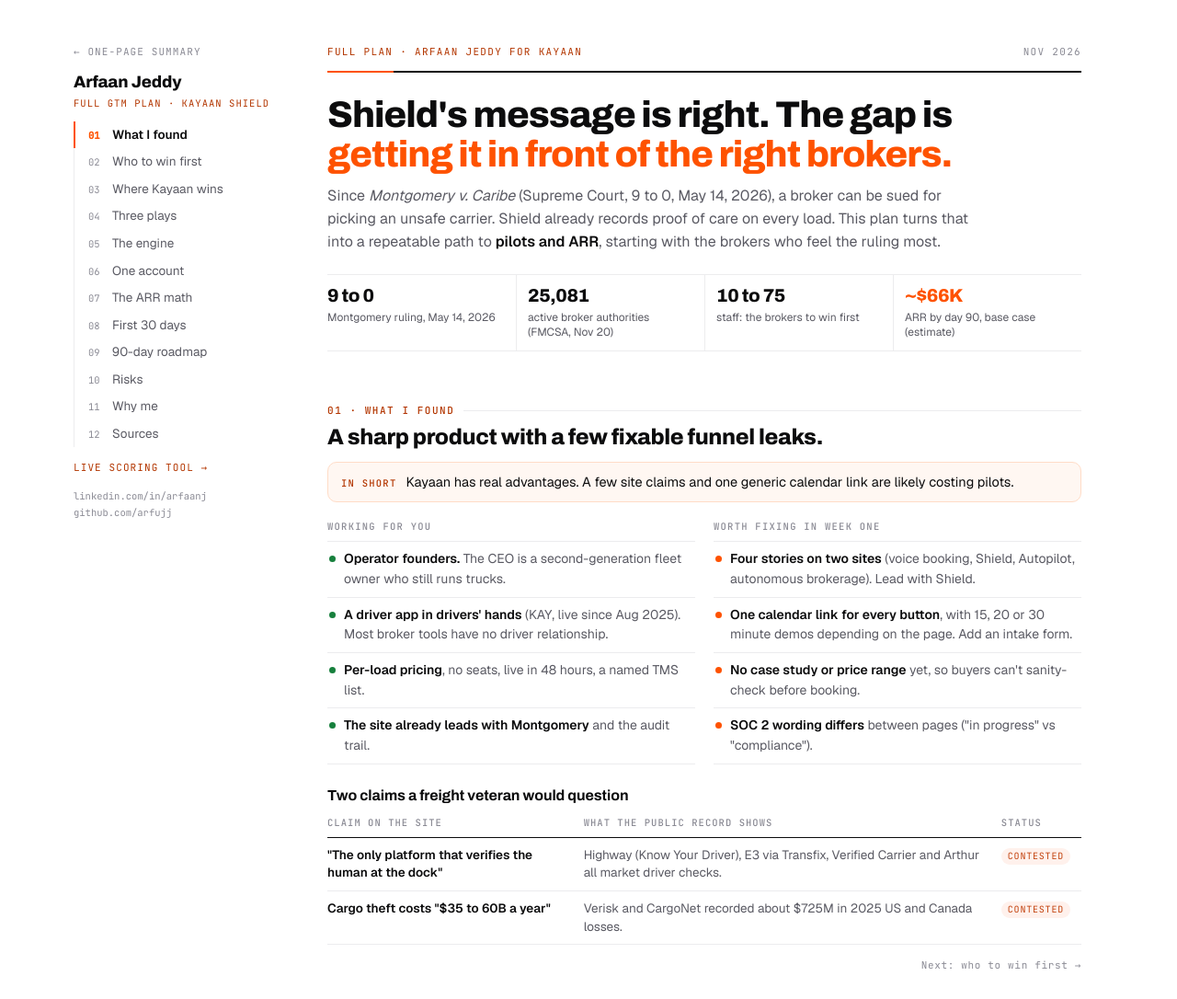
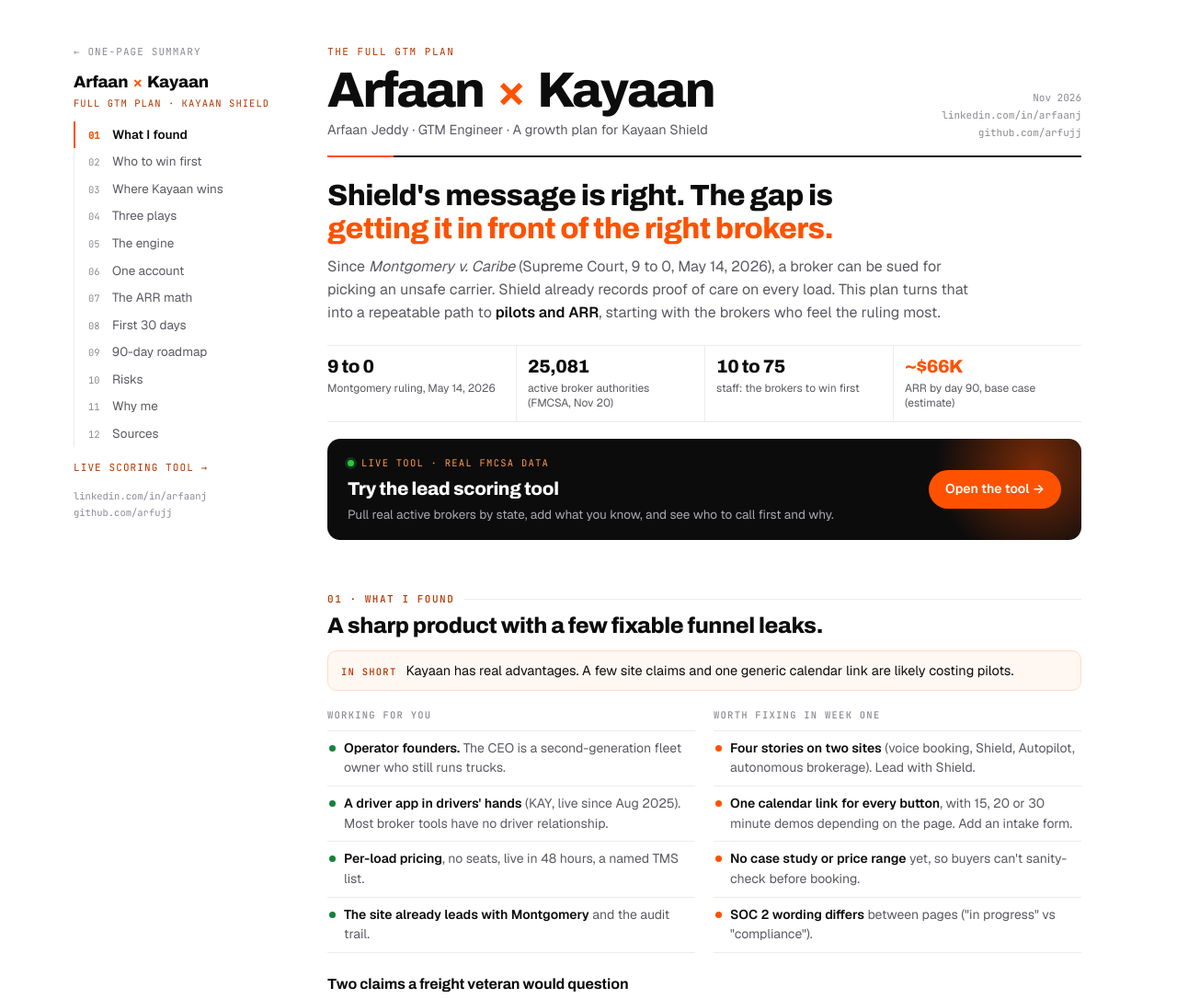
Before and after one commit to arfujj/kayaan-gtm, a plain HTML site: page plan/index.html in a window 1280 px wide. Shown: the top 1086 px of the page at 92% size. Drawn offline with nearby package versions, Linux system fonts and the light colour scheme.

Commit message:
Arfaan x Kayaan headings and prominent live tool callouts
Co-Authored-By: Claude Opus 5.5 <noreply@anthropic.com>

```diff
--- a/plan/index.html
+++ b/plan/index.html
@@ -3,7 +3,7 @@
 <head>
 <meta charset="utf-8">
 <meta name="viewport" content="width=device-width, initial-scale=1, viewport-fit=cover">
-<title>Kayaan Shield GTM Plan</title>
+<title>Arfaan × Kayaan · Full Plan</title>
 <meta name="description" content="The full GTM plan for Kayaan Shield by Arfaan Jeddy: research, who to win first, three plays, the acquisition engine, the ARR math and a 90-day roadmap.">
 <meta property="og:title" content="Kayaan Shield GTM Plan · Arfaan Jeddy">
 <meta property="og:description" content="Research, who to win first, three plays, the acquisition engine, the ARR math and a 90-day roadmap.">
@@ -188,6 +188,25 @@ ol.src a{color:var(--muted)}
   .play,tr,.arr,.phases{break-inside:avoid}
   h2,h3,.sh{break-after:avoid}
 }
+.mast{display:flex;justify-content:space-between;align-items:flex-end;gap:12px 24px;flex-wrap:wrap;padding-bottom:16px;border-bottom:2px solid var(--ink);position:relative}
+.mast::after{content:"";position:absolute;left:0;bottom:-2px;width:72px;height:2px;background:var(--brand)}
+.mast .for{font-family:var(--mono);font-size:11px;letter-spacing:.14em;text-transform:uppercase;color:var(--brand-ink)}
+h1.name{font-family:var(--display);font-weight:800;font-size:clamp(38px,6.4vw,54px);line-height:.95;letter-spacing:-.035em;margin:8px 0 6px}
+.mast .role{margin:0;font-size:14.5px;color:var(--muted)}
+.mast .meta{display:flex;flex-direction:column;align-items:flex-end;gap:2px;font-family:var(--mono);font-size:11px;color:var(--subtle)}
+.thesis{font-family:var(--display);font-weight:800;font-size:clamp(24px,3.4vw,32px);line-height:1.12;letter-spacing:-.02em;margin:24px 0 12px;text-wrap:balance}
+.thesis em{font-style:normal;color:var(--brand)}
+@media (max-width:640px){.mast .meta{align-items:flex-start}}
+.try{display:grid;grid-template-columns:1fr auto;gap:14px 24px;align-items:center;background:#0c0c0d;color:#f2f2f4;border-radius:14px;padding:18px 22px;text-decoration:none;position:relative;overflow:hidden}
+.try::before{content:"";position:absolute;right:-60px;top:-80px;width:220px;height:220px;border-radius:50%;background:radial-gradient(circle,rgba(254,82,0,.45),transparent 70%);pointer-events:none}
+.try small{display:flex;align-items:center;gap:8px;font-family:var(--mono);font-size:10.5px;letter-spacing:.12em;text-transform:uppercase;color:#ff9a4a}
+.try small i{width:7px;height:7px;border-radius:50%;background:#28c840;box-shadow:0 0 0 3px rgba(40,200,64,.2)}
+.try strong{display:block;font-family:var(--display);font-weight:800;font-size:20px;letter-spacing:-.015em;margin:4px 0 2px;color:#fff}
+.try span.d{display:block;font-size:13.5px;color:#a9a9b2}
+.try .go{position:relative;display:inline-flex;align-items:center;gap:8px;background:#fe5200;color:#fff;border-radius:999px;padding:10px 18px;font-weight:600;font-size:14px;white-space:nowrap}
+.try:hover .go{background:#ff6a1f}
+@media (max-width:620px){.try{grid-template-columns:1fr}.try .go{justify-self:start}}
+.x{color:var(--brand);font-weight:700;margin:0 .08em}
 </style>
 </head>
 <body>
@@ -195,7 +214,7 @@ ol.src a{color:var(--muted)}
 
 <aside class="rail">
   <a class="back" href="../">← One-page summary</a>
-  <div class="who">Arfaan Jeddy<small>Full GTM plan · Kayaan Shield</small></div>
+  <div class="who">Arfaan <span class="x">×</span> Kayaan<small>Full GTM plan · Kayaan Shield</small></div>
   <nav aria-label="Sections">
     <a href="#found"><span>01</span>What I found</a>
     <a href="#who"><span>02</span>Who to win first</a>
@@ -215,8 +234,13 @@ ol.src a{color:var(--muted)}
 </aside>
 
 <main>
-  <div class="top"><span>Full plan · Arfaan Jeddy for Kayaan</span><span>Nov 2026</span></div>
-  <h1>Shield's message is right. The gap is <em>getting it in front of the right brokers.</em></h1>
+  <header class="mast">
+    <div><div class="for">The full GTM plan</div>
+      <h1 class="name">Arfaan <span class="x">×</span> Kayaan</h1>
+      <p class="role">Arfaan Jeddy · GTM Engineer · A growth plan for Kayaan Shield</p></div>
+    <div class="meta"><span>Nov 2026</span><span>linkedin.com/in/arfaanj</span><span>github.com/arfujj</span></div>
+  </header>
+  <p class="thesis">Shield's message is right. The gap is <em>getting it in front of the right brokers.</em></p>
   <p class="dek">Since <i>Montgomery v. Caribe</i> (Supreme Court, 9 to 0, May 14, 2026), a broker can be sued for picking an unsafe carrier. Shield already records proof of care on every load. This plan turns that into a repeatable path to <b>pilots and ARR</b>, starting with the brokers who feel the ruling most.</p>
   <div class="facts">
     <div><strong>9 to 0</strong><span>Montgomery ruling, May 14, 2026</span></div>
@@ -224,6 +248,10 @@ ol.src a{color:var(--muted)}
     <div><strong>10 to 75</strong><span>staff: the brokers to win first</span></div>
     <div><strong class="o">~$66K</strong><span>ARR by day 90, base case (estimate)</span></div>
   </div>
+  <div style="margin-top:18px"><a class="try" href="../lead-scoring/">
+    <div><small><i></i>Live tool · real FMCSA data</small><strong>Try the lead scoring tool</strong><span class="d">Pull real active brokers by state, add what you know, and see who to call first and why.</span></div>
+    <span class="go">Open the tool →</span>
+  </a></div>
 
   <section id="found">
     <div class="sh">01 · What I found</div>
@@ -400,6 +428,10 @@ ol.src a{color:var(--muted)}
           <li>Anything sent to an insurance agent</li>
         </ul></div>
     </div>
+    <div style="margin-top:18px"><a class="try" href="../lead-scoring/">
+    <div><small><i></i>Live tool · real FMCSA data</small><strong>Try the lead scoring tool</strong><span class="d">Pull real active brokers by state, add what you know, and see who to call first and why.</span></div>
+    <span class="go">Open the tool →</span>
+  </a></div>
     <p class="fine">Built with Python, Postgres, FMCSA's public data, licensed contact data, Claude for drafts, and a CRM. No scraping, no cold texts or AI calls. <a href="../lead-scoring/"><b>Try the live lead-scoring tool →</b></a></p>
     <div class="next"><a href="#plays">← Three plays</a><a href="#example">Next: one account →</a></div>
   </section>
```
Also changed, not shown: index.html (+22 -5 lines).
